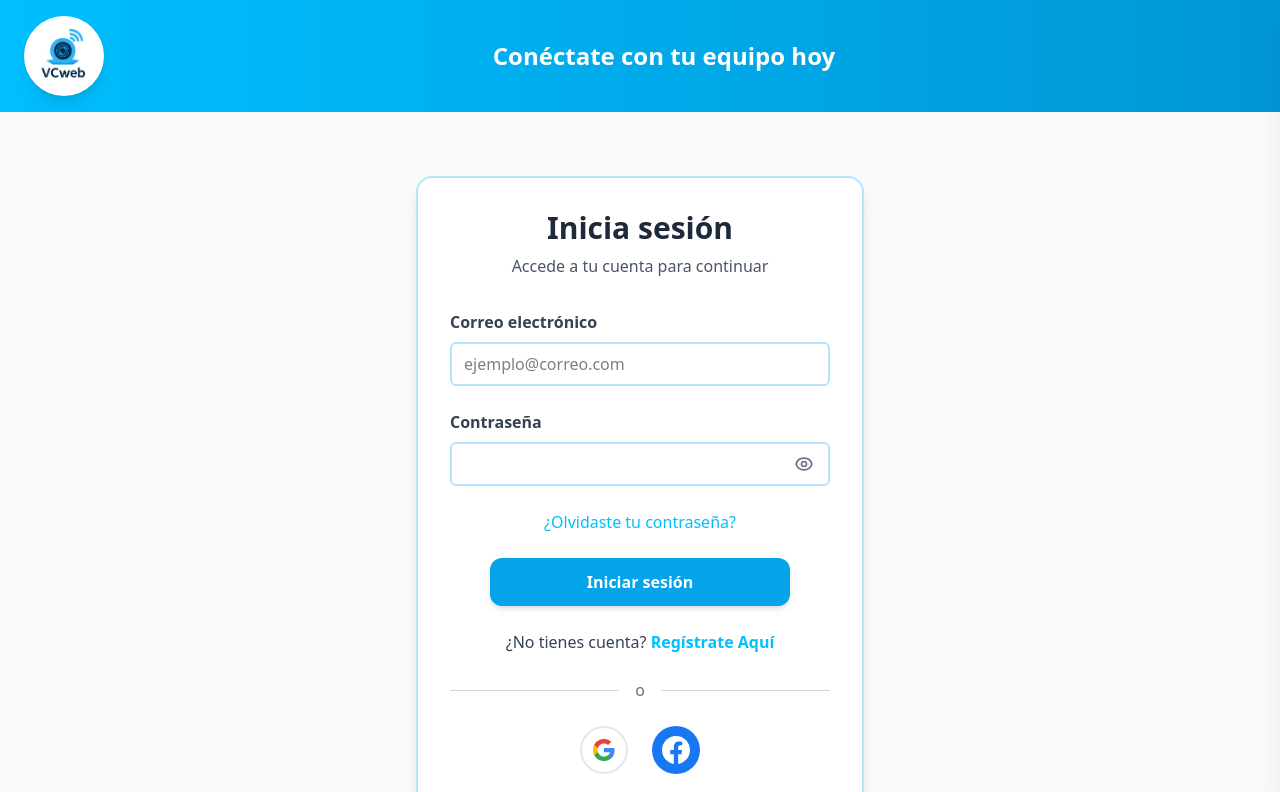
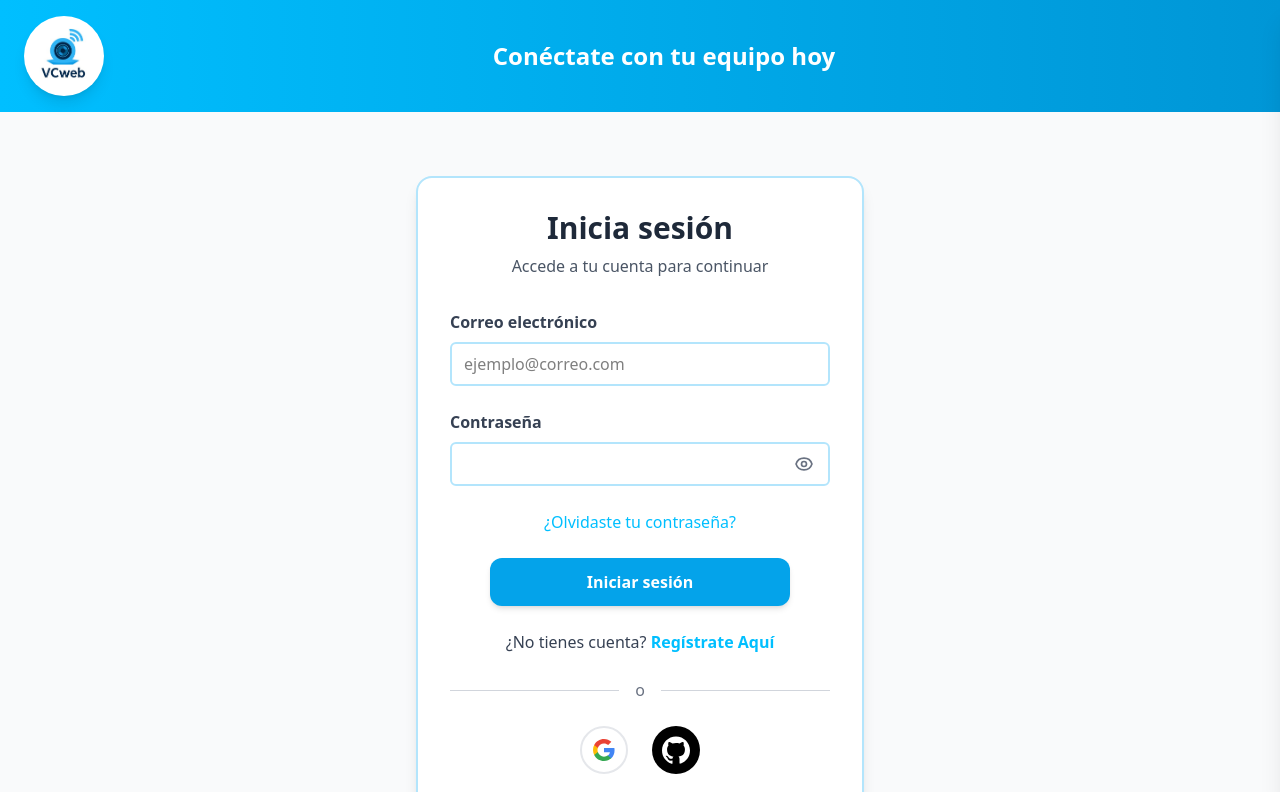
Before and after one commit to MarcoCastr0/VCweb-Front, a React (Vite) app: page /login in a window 1280 px wide. Shown: the top 792 px of the page. Built offline with nearby package versions, Linux system fonts and the light colour scheme; no server answers.

Commit message:
change facebook for github

```diff
--- a/src/pages/Login.tsx
+++ b/src/pages/Login.tsx
@@ -1,6 +1,6 @@
 /**
  * Login page component that handles user authentication via email/password
- * and social providers (Google and Facebook). Includes form validation,
+ * and social providers (Google and Github). Includes form validation,
  * password visibility toggle, loading state handling, and error feedback.
  *
  * @component
@@ -49,7 +49,8 @@ const Login = () => {
     }
   };
 
-  const handleSocialLogin = async (provider: 'google' | 'facebook' ) => {
+  // Cambiado para aceptar GitHub
+  const handleSocialLogin = async (provider: "google" | "github") => {
     setLoading(true);
     setError("");
 
@@ -116,6 +117,7 @@ const Login = () => {
                 >
                   Contraseña
                 </label>
+
                 <div className="relative">
                   <input
                     id="password"
@@ -126,13 +128,13 @@ const Login = () => {
                     required
                     disabled={loading}
                   />
+
                   <button
                     type="button"
                     onClick={() => setShowPassword(!showPassword)}
                     className="absolute right-4 top-1/2 -translate-y-1/2 text-gray-500 hover:text-gray-700"
                     disabled={loading}
                   >
-                    {/* SVG icons remain untouched */}
                     {showPassword ? (
                       <svg
                         className="w-5 h-5"
@@ -206,9 +208,12 @@ const Login = () => {
               <div className="flex-1 border-t border-gray-300"></div>
             </div>
 
+            {/* Botones de Google y GitHub */}
             <div className="flex justify-center gap-6">
+
+              {/* GOOGLE */}
               <button
-                onClick={() => handleSocialLogin('google')}
+                onClick={() => handleSocialLogin("google")}
                 disabled={loading}
                 className="w-12 h-12 rounded-full bg-white border-2 border-gray-200 flex items-center justify-center hover:border-[#00bfff] hover:shadow-md transition"
               >
@@ -232,15 +237,21 @@ const Login = () => {
                 </svg>
               </button>
 
+              {/* GITHUB */}
               <button
-                onClick={() => handleSocialLogin('facebook')}
+                onClick={() => handleSocialLogin("github")}
                 disabled={loading}
-                className="w-12 h-12 rounded-full bg-[#1877F2] flex items-center justify-center hover:bg-[#145dbf] hover:shadow-md transition"
+                className="w-12 h-12 rounded-full bg-black flex items-center justify-center hover:bg-gray-800 hover:shadow-md transition"
               >
-                <svg className="w-7 h-7" fill="white" viewBox="0 0 24 24">
-                  <path d="M24 12.073c0-6.627-5.373-12-12-12s-12 5.373-12 12c0 5.99 4.388 10.954 10.125 11.854v-8.385H7.078v-3.47h3.047V9.43c0-3.007 1.792-4.669 4.533-4.669 1.312 0 2.686.235 2.686.235v2.953H15.83c-1.491 0-1.956.925-1.956 1.874v2.25h3.328l-.532 3.47h-2.796v8.385C19.612 23.027 24 18.062 24 12.073z" />
+                <svg
+                  className="w-7 h-7"
+                  fill="white"
+                  viewBox="0 0 24 24"
+                >
+                  <path d="M12 0.5C5.37 0.5 0 5.87 0 12.5c0 5.29 3.438 9.773 8.207 11.363.6.11.793-.26.793-.577v-2.234c-3.338.726-4.033-1.61-4.033-1.61-.546-1.387-1.333-1.756-1.333-1.756-1.09-.745.083-.73.083-.73 1.205.085 1.84 1.237 1.84 1.237 1.07 1.834 2.807 1.304 3.492.997.108-.775.418-1.305.762-1.604-2.665-.304-5.466-1.36-5.466-6.053 0-1.337.47-2.431 1.236-3.286-.124-.303-.536-1.523.117-3.176 0 0 1.008-.323 3.3 1.254a11.4 11.4 0 0 1 3.003-.404c1.018.005 2.045.138 3.003.404 2.29-1.577 3.297-1.254 3.297-1.254.655 1.653.243 2.873.12 3.176.77.855 1.235 1.949 1.235 3.286 0 4.704-2.807 5.745-5.48 6.043.43.372.823 1.103.823 2.222v3.293c0 .32.192.694.8.576C20.565 22.27 24 17.79 24 12.5 24 5.87 18.63.5 12 .5z"/>
                 </svg>
               </button>
+
             </div>
           </div>
         </div>
```
